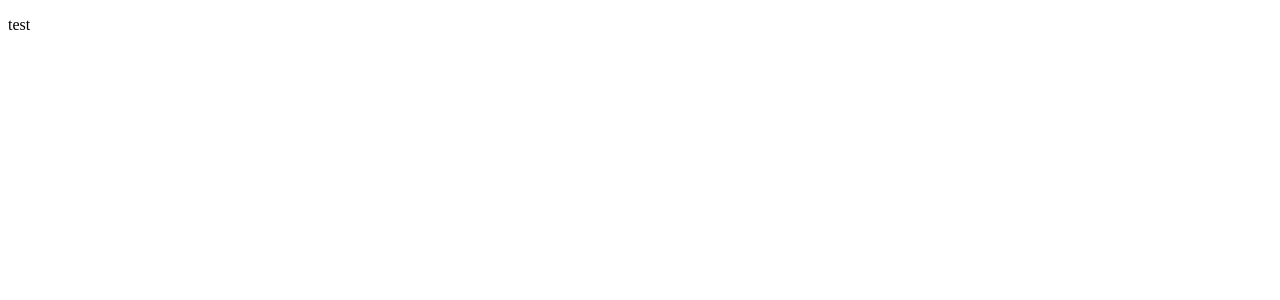
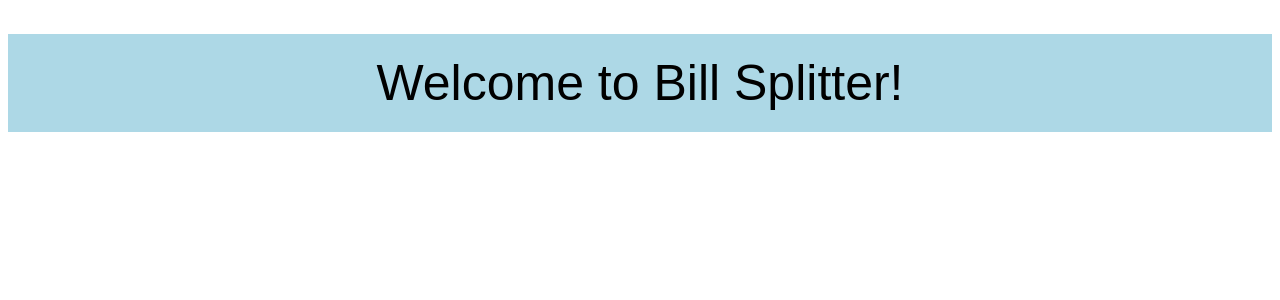
Before and after one commit to 2Jasonlee2/Bill_Splitter_App, a React (Create React App) app: page / in a window 1280 px wide. Shown: the top 300 px of the page. Built offline with nearby package versions, Linux system fonts and the light colour scheme.

Commit message:
set up Header and style

```diff
--- a/public/index.html
+++ b/public/index.html
@@ -9,7 +9,7 @@
       content="Web site created using create-react-app"
     />
 
-    <title>React App</title>
+  <title>React App</title>
   </head>
   <body>
     <noscript>You need to enable JavaScript to run this app.</noscript>
--- a/src/App.js
+++ b/src/App.js
@@ -1,9 +1,10 @@
-import React from 'react'
+import React from "react"
+import Header from "./components/Header.js"
 
 function App() {
     return (
         <div>
-            <p>test</p>
+            <Header />
         </div>
     )
 }
--- /dev/null
+++ b/src/components/Header.js
@@ -0,0 +1,10 @@
+import React from "react"
+import "../styles/headerStyle.css"
+
+function Header() {
+    return (
+        <h1>Welcome to Bill Splitter!</h1>
+    )
+}
+
+export default Header
--- /dev/null
+++ b/src/styles/headerStyle.css
@@ -0,0 +1,11 @@
+h1 {
+    font-family:arial;
+    font-size:50px;
+    font-weight: 10;
+
+    text-align:center;
+    padding: 20px;
+
+    background: lightblue;
+    background-size: auto;
+}
```
Also changed, not shown: src/components/Help.js (added, +9 -0 lines).
